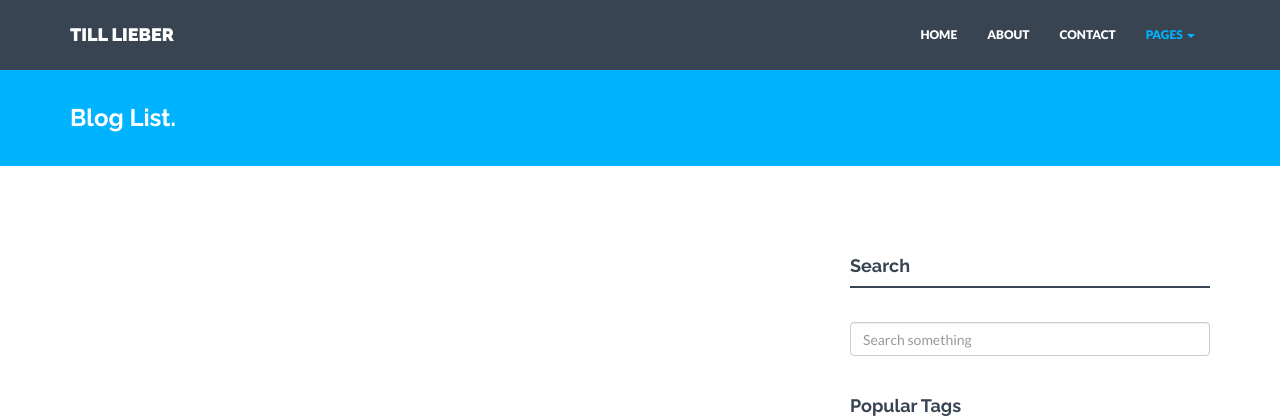
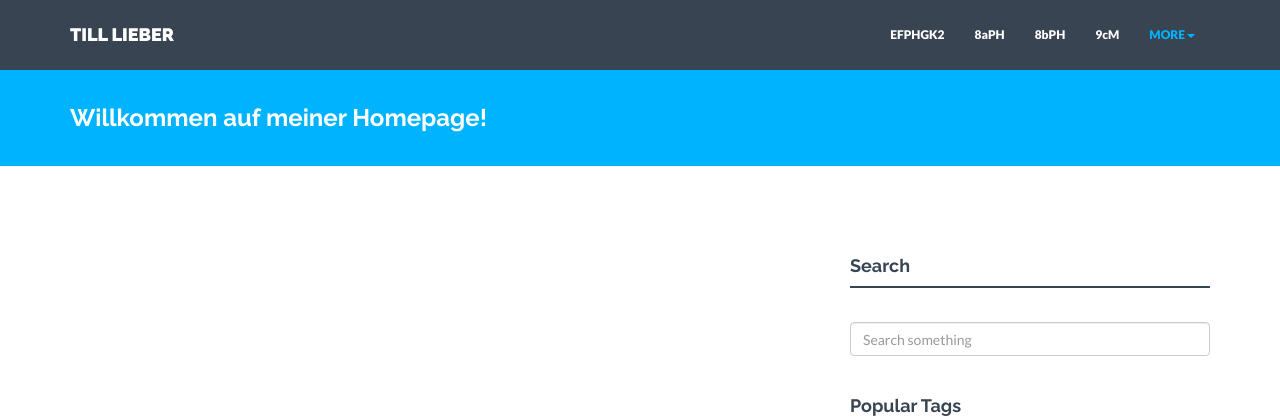
Before and after one commit to liebero3/my-first-blog, a Django app: page / in a window 1280 px wide. Shown: the top 420 px of the page. Run offline with Django 3.2, Linux system fonts and the light colour scheme; data that the repository does not hold is empty; some libraries are stand-ins or nearby versions; some web fonts are replaced.

Commit message:
navbar changed

```diff
--- a/myside3/blog/templates/blog/post_list.html
+++ b/myside3/blog/templates/blog/post_list.html
@@ -43,20 +43,19 @@
             <span class="icon-bar"></span>
             <span class="icon-bar"></span>
           </button>
-          <a class="navbar-brand" href="index.html">TILL LIEBER</a>
+	  <a class="navbar-brand" href={{ blog }}>TILL LIEBER</a>
         </div>
         <div class="navbar-collapse collapse navbar-right">
           <ul class="nav navbar-nav">
-            <li><a href="index.html">HOME</a></li>
-            <li><a href="about.html">ABOUT</a></li>
-            <li><a href="contact.html">CONTACT</a></li>
+		  <li><a href={{ blog }}>EFPHGK2</a></li>
+		  <li><a href={{ blog }}>8aPH</a></li>
+		  <li><a href={{ blog }}>8bPH</a></li>
+		  <li><a href={{ blog }}>9cM</a></li>
             <li class="dropdown active">
-              <a href="#" class="dropdown-toggle" data-toggle="dropdown">PAGES <b class="caret"></b></a>
+              <a href="#" class="dropdown-toggle" data-toggle="dropdown">MORE<b class="caret"></b></a>
               <ul class="dropdown-menu">
-                <li><a href="blog.html">BLOG</a></li>
-                <li><a href="single-post.html">SINGLE POST</a></li>
-                <li><a href="portfolio.html">PORTFOLIO</a></li>
-                <li><a href="single-project.html">SINGLE PROJECT</a></li>
+                <li><a href="blog.html">ABOUT</a></li>
+                <li><a href="single-post.html">UBs</a></li>
               </ul>
             </li>
           </ul>
@@ -70,7 +69,7 @@
 	<div id="blue">
 	    <div class="container">
 			<div class="row">
-				<h3>Blog List.</h3>
+				<h3>Willkommen auf meiner Homepage!</h3>
 			</div><!-- /row -->
 	    </div> <!-- /container -->
 	</div><!-- /blue -->
```
Also changed, not shown: myside3/blog/views.py (+9 -0 lines).
